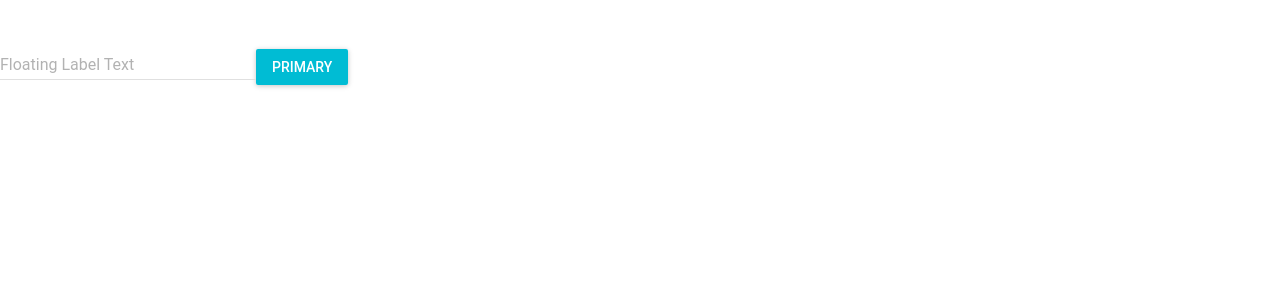
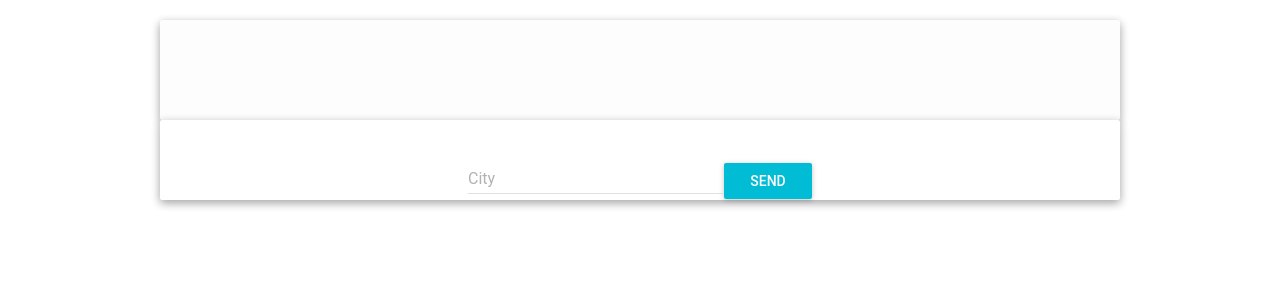
Before and after one commit to AliakseiDouhal/yandexCity, a React (Create React App) app: page / in a window 1280 px wide. Shown: the top 300 px of the page. Built offline with nearby package versions, Linux system fonts and the light colour scheme.

Commit message:
2202 daychange

```diff
--- a/src/App.css
+++ b/src/App.css
@@ -26,3 +26,43 @@
   from { transform: rotate(0deg); }
   to { transform: rotate(360deg); }
 }
+
+.scroll::-webkit-scrollbar-track
+{
+  -webkit-box-shadow: inset 0 0 6px rgba(0,0,0,0.3);
+  background-color: #F5F5F5;
+}
+
+.scroll::-webkit-scrollbar
+{
+  width: 5px;
+  background-color: #F5F5F5;
+}
+
+.scroll::-webkit-scrollbar-thumb
+{
+  background-color: #404040;
+  border: 2px solid #555555;
+}
+
+.paper-list {
+  min-height: 100px;
+  max-height: 40%;
+  padding: 20px;
+  background-color: #fdfdfd !important;
+  width: 75%;
+  margin: 20px auto 0;
+  display: flex;
+  flex-direction: column;
+  overflow: auto;
+  justify-content: center;
+}
+
+.send-block {
+  height: 80px;
+  margin: 0 auto;
+  padding: 10px;
+  width: 75%;
+  display: flex;
+  justify-content: center;
+}
--- a/src/App.js
+++ b/src/App.js
@@ -9,6 +9,7 @@ import ListItem from 'material-ui/List/ListItem';
 import Avatar from 'material-ui/Avatar';
 import TextField from 'material-ui/TextField';
 import List from 'material-ui/List/List';
+import Paper from 'material-ui/Paper';
 import MuiThemeProvider from 'material-ui/styles/MuiThemeProvider';
 import './message.css';
 
@@ -19,11 +20,12 @@ class AddCity extends Component {
         this.addCityUser = this.addCityUser.bind(this);
         this.checkCities = this.checkCities.bind(this);
         this.lastLetter = this.lastLetter.bind(this);
-        this.addCityAI = this.addCityAI.bind(this)
+        this.addCityAI = this.addCityAI.bind(this);
+        this.sendError = this.sendError.bind(this);
     }
 
     lastLetter (letter) {
-        return this.props.setStartLetter(letter);
+        return this.props.setStartLetter(letter.toLowerCase());
     }
 
     checkCities (elem) {
@@ -32,9 +34,18 @@ class AddCity extends Component {
 
     }
 
+    sendError (status, message) {
+        let errObj = {
+            message: message,
+            status: status
+        };
+        return this.props.catchError(errObj);
+    }
+
     addCityUser () {
         let itemText = this.refs.inputCity.getValue().trim();
-        if (itemText !== "") {
+        let firstInputLetter = itemText[0].toLowerCase();
+        if (!this.props.startLetter[0] || firstInputLetter === this.props.startLetter[0]) {
             let count = 0;
             let cityValid = cities.some(this.checkCities);
             if (cityValid){
@@ -42,11 +53,7 @@ class AddCity extends Component {
             }
 
             if (count === 0) {
-                let errObj = {
-                    message: 'There is no such city',
-                    status: true
-                };
-                return this.props.catchError(errObj);
+                return this.sendError(true, 'There is no such city')
             }
 
             if (count > 0) {
@@ -58,31 +65,28 @@ class AddCity extends Component {
                         name: itemText,
                         author: 'I'
                     };
-                  /*  this.lastLetter(itemText[itemText.length - 1]);*/
-                    this.props.setStartLetter(itemText[itemText.length - 1]);
-                    console.log(itemText[itemText.length - 1]);
+                    this.lastLetter(itemText[itemText.length - 1]);
                     this.props.addCity(newItem);
-                    return this.addCityAI();
+                    return setTimeout( this.addCityAI(itemText[itemText.length - 1].toLowerCase()), 3000);
                 }
                 else {
-                    let errObj = {
-                        message: 'This city has already been used',
-                        status: true
-                    };
-                    return this.props.catchError(errObj);
+                    return this.sendError(true, 'This city has already been used')
                 }
             }
 
         }
+        else {
+            return this.sendError(true, 'You need to enter a city with the first letter : ' + this.props.startLetter[0].toUpperCase())
+        }
     }
 
-    addCityAI (){
-        console.log(this.props.startLetter[0]);
-
+    addCityAI (firstLetter){
         for (let i = 0; i < cities.length; i++ ) {
-            if (cities[i].name[0].toLowerCase() === this.props.startLetter[0]){
-                for (let n = 0; n < this.props.addedCities.length; n++ ) {
-                    if (cities[i].name.toLowerCase() !== this.props.addedCities[n].name.toLowerCase()) {
+            if (cities[i].name[0].toLowerCase() === firstLetter){
+                let validCity = this.props.addedCities.some(function (elem) {
+                    return elem.name.toLowerCase() === cities[i].name.toLowerCase();
+                });
+                if (!validCity){
                     const newItemAI = {
                         name: cities[i].name,
                         author: 'AI'
@@ -93,16 +97,15 @@ class AddCity extends Component {
             }
         }
     }
-    }
 
     render () {
         return <div>
             <TextField
                 hintText = "Input city"
                 ref ="inputCity"
-                floatingLabelText="Floating Label Text"
+                floatingLabelText="City"
             />
-            <RaisedButton label="Primary" primary={true} onClick={this.addCityUser} />
+            <RaisedButton label="Send" primary={true} onClick={this.addCityUser} />
         </div>
 
     }
@@ -129,8 +132,7 @@ class UserMessage extends Component {
 class ListUserMessages extends Component{
     constructor(props){
         super(props);
-
-    }
+    };
     render () {
         return <List>
             {this.props.cities.map((item, i) =>
@@ -141,6 +143,7 @@ class ListUserMessages extends Component{
     }
 }
 
+/*
 class ComputerMessage extends Component {
     render () {
         return <div>
@@ -155,22 +158,25 @@ class ComputerMessage extends Component {
         </div>
     }
 }
+*/
 
 class AppView extends Component {
     render (){
         return <MuiThemeProvider>
-            <ListUserMessages {...this.props}/>
+            <Paper  className="scroll paper-list" zDepth={2}>
+                <ListUserMessages  {...this.props}/>
+            </Paper>
+            <Paper className="send-block" zDepth={2}>
                 <AddCity catchError={this.props.catchError} addedCities={this.props.cities} addCity={this.props.addCity}
                          setStartLetter={this.props.setStartLetter} startLetter={this.props.startLetter}
                 />
+            </Paper>
             <Notification snackStatus={this.props.snackStatus} updateStatus={this.props.updateStatus}/>
-
         </MuiThemeProvider>
     }
 }
 export default connect (
     state =>  ({
-        test: console.log(state),
         cities: state.addCity,
         snackStatus: state.catchError,
         startLetter: state.setStartLetter
```
Lines whose indentation alone changed are shown as unchanged.
